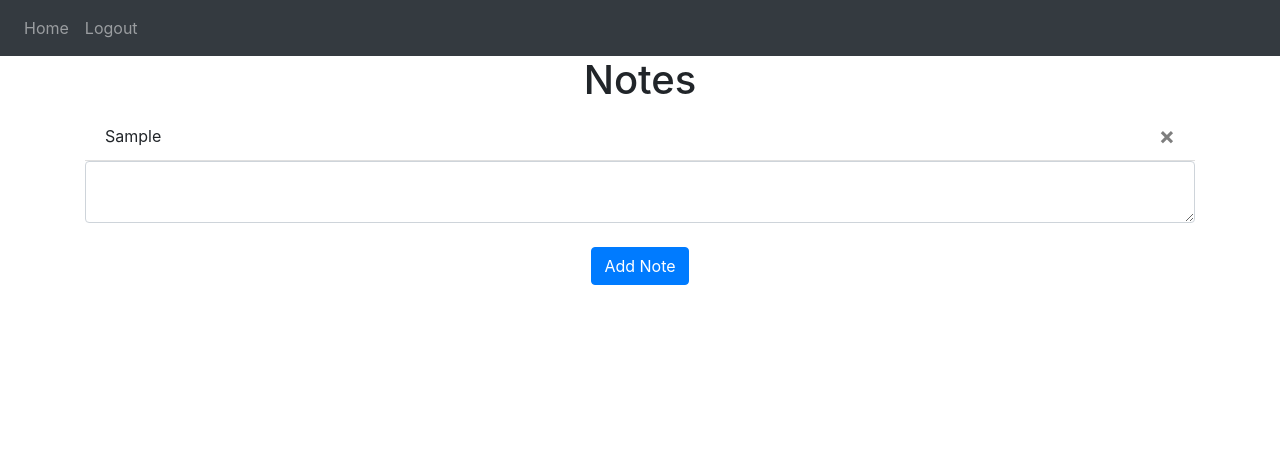
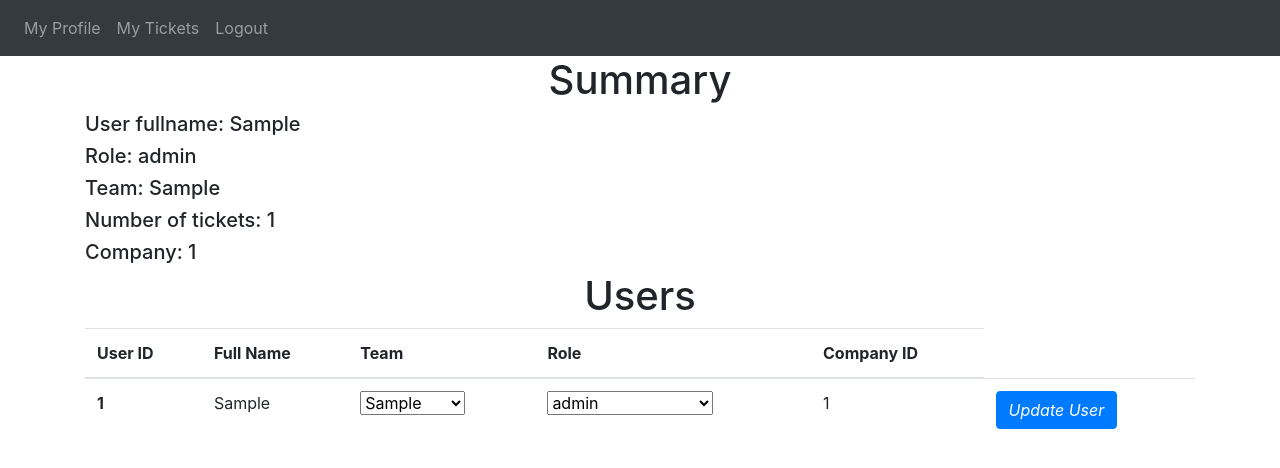
Before and after one commit to MarioPlza/Mariodbs, a Flask app: page / in a window 1280 px wide. Shown: the top 468 px of the page. Run offline with Flask 2, Linux system fonts and the light colour scheme; a user stored in the database is signed in; tables that the repository leaves empty hold one stand-in row (values such as "Sample post"); some libraries are stand-ins or nearby versions.

Commit message:
Final Version

```diff
--- a/website/__init__.py
+++ b/website/__init__.py
@@ -2,6 +2,7 @@ from flask import Flask
 from flask_sqlalchemy import SQLAlchemy
 from os import path
 from flask_login import LoginManager
+
 db = SQLAlchemy()
 
 DB_NAME= "database.db"
@@ -21,7 +22,7 @@ def create_app():
     app.register_blueprint(views, url_prefix='/')
     app.register_blueprint(auth, url_prefix='/')
 
-    from .models import User, Note
+    from .models import User, Ticket, Company
     create_database(app)
 
     login_manager = LoginManager()
--- a/website/static/index.js
+++ /dev/null
@@ -1,6 +0,0 @@
-function deleteNote(noteId){
-    fetch('/delete-note', {
-        method: 'POST',
-        body: JSON.stringify({ noteId: noteId}),
-    }).then((_res)=> {window.location.href="/";});
-}
--- a/website/templates/base.html
+++ b/website/templates/base.html
@@ -29,7 +29,8 @@
       <div class="collapse navbar-collapse" id="navbar">
         <div class="navbar-nav">
             {% if user.is_authenticated %}
-          <a class="nav-item nav-link" id="home" href="/">Home</a>
+          <a class="nav-item nav-link" id="home" href="/">My Profile</a>
+            <a class="nav-item nav-link" id="tickets" href="/tickets">My Tickets</a>
           <a class="nav-item nav-link" id="logout" href="/logout">Logout</a>
             {% else %}
           <a class="nav-item nav-link" id="login" href="/login">Login</a>
--- a/website/templates/home.html
+++ b/website/templates/home.html
@@ -3,22 +3,63 @@
 {% block title %}Home{% endblock %}
 
 {% block content %}
-<h1 align="center">Notes</h1>
-<ul class="list-group list-group-flush" id="notes">
-    {% for note in user.notes %}
-    <li class="list-group-item">
-    {{ note.data }}
-        <button type="button" class="close" onClick="deleteNote({{ note.id }})">
-            <span aria-hidden="true" >&times;</span>
-        </button>
-    </li>
-    {% endfor %}
-</ul>
-<form method="POST">
-    <textarea name="note" id="note" class="form-control"></textarea>
-    <br />
-    <div align="center">
-        <button type="submit" class="btn btn-primary">Add Note</button>
-    </div>
-</form>
+<h1 align="center">Summary</h1>
+<div>
+   <h5>User fullname: {{ user.first_name }}</h5>
+    <h5>Role: {{ user.role }}</h5>
+    <h5>Team: {{ user.team }}</h5>
+    <h5>Number of tickets: {{ user.tickets|length }}</h5>
+    <h5>Company: {{ user.company_id}}</h5>
+</div>
+{% if user.role == "admin" %}
+<h1 align="center">Users</h1>
+<table class="table">
+  <thead>
+    <tr>
+      <th scope="col">User ID</th>
+      <th scope="col">Full Name</th>
+      <th scope="col">Team</th>
+      <th scope="col">Role</th>
+        <th scope="col">Company ID</th>
+    </tr>
+  </thead>
+  <tbody>
+  {% for a in company.users %}
+  <form method="POST">
+    <tr>
+      <th scope="row" name="myid">{{ a.id }}</th>
+      <td>{{ a.first_name }}</td>
+        <td>
+            <select name="myteam" class="form-select" aria-label="Default select example">
+              <option selected>{{ a.team }}</option>
+              <option value="Operations">Operations</option>
+              <option value="Support">Support</option>
+            </select>
+      </td>
+        <td>
+            <select name="myrole" class="form-select" aria-label="Default select example">
+              <option selected>{{ a.role }}</option>
+              <option value="Operations Analyst">Operations Analyst</option>
+              <option value="Support Specialist">Support Specialist</option>
+            </select>
+      </td>
+        <td>{{ a.company_id }}</td>
+        <td>
+
+        <button type="submit" class="btn btn-primary"  href="{{ url_for('views.update_user', id= a.id) }}">
+            <i class="material-icons" style="font-size:16px">Update User</i></button>
+        </td>
+
+    </tr>
+    </form>
+   {% endfor %}
+  </tbody>
+</table>
+  {% else %}
+
+            <div align="center">
+                <a class="btn btn-primary" href="/tickets">Go to my tickets</a>
+            </div>
+
+{% endif %}
 {% endblock %}
--- a/website/views.py
+++ b/website/views.py
@@ -1,32 +1,45 @@
 from flask import Blueprint, render_template, request, flash, jsonify
 from flask_login import login_user, login_required, logout_user, current_user
+from werkzeug.security import generate_password_hash
+from sqlalchemy import update
 import json
 views = Blueprint('views', __name__)
 from . import db
-from .models import Note
+from .models import Ticket, User, Company
 @views.route('/', methods=['GET','POST'])
 @login_required
 def home():
-    if request.method == 'POST':
-        note = request.form.get('note')
+    mycompany = Company.query.filter_by(id=1).first()
 
-        if len(note) <1:
-            flash('Note is too short!', category='error')
-        else:
-            new_note = Note(data=note, user_id=current_user.id)
-            db.session.add(new_note)
+    return render_template("home.html", user=current_user, company=mycompany)
+
+@views.route('/delete-tickets/<int:id>')
+def delete_tickets(id):
+    ticket =Ticket.query.get(id)
+    try:
+        db.session.delete(ticket)
+        db.session.commit()
+        flash("Ticket deleted successfully",category="success")
+        return render_template("mytickets.html", user =current_user)
+    except:
+        pass
+    return render_template("mytickets.html", user =current_user)
+
+
+@views.route('/update-user/<int:id>', methods=['GET','POST'])
+def update_user(id):
+
+    if request.method== 'POST':
+        role=request.form.get('myrole')
+        team=request.form.get('myteam')
+        #print(role)
+        user =User.query.filter_by(id=id).first()
+        try:
+            user.role=role
+            user.team=team
             db.session.commit()
-            flash('Note added!', category='success')
-    return render_template("home.html", user=current_user)
-
-@views.route('/delete-note', methods=['POST'])
-def delete_note():
-    note= json.loads(request.data)
-    noteId = note['noteId']
-    note = Note.query.get(noteId)
-    if note:
-        if note.user_id == current_user.id:
-            db.session.delete(note)
-            db.session.commit()
-
-    return jsonify({})
+            flash("User updated successfully",category="success")
+            return render_template("home.html", user =current_user)
+        except:
+            print("error")
+    return render_template("home.html", user =current_user)
```
Also changed, not shown: website/auth.py (+39 -7 lines), website/models.py (+11 -2 lines).
